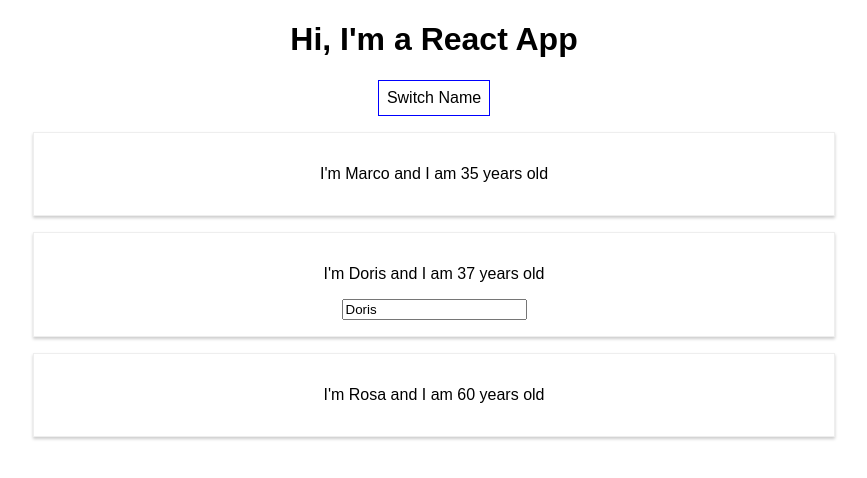
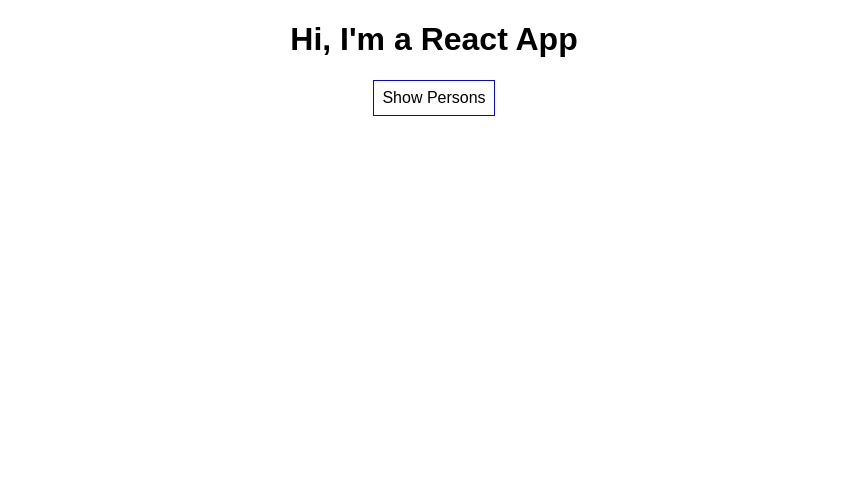
Before and after one commit to mbassale/react-complete-guide, a React (Create React App) app: page / in a window 1280 px wide. Shown: the top 478 px of the page, without its empty margins (206-1073 px from the left). Built offline with nearby package versions, Linux system fonts and the light colour scheme.

Commit message:
Render persons components using lists.
Signed-off-by: Marco Bassaletti <bassaletti@gmail.com>

```diff
--- a/src/App.js
+++ b/src/App.js
@@ -9,26 +9,23 @@
             { name: 'Marco', age: 35 },
             { name: 'Doris', age: 37 },
             { name: 'Rosa', age: 60 }
-        ]
+        ],
+        showPersons: false
     };
 
-    switchNameHandler = (newName) => {
+    nameChangedHandler = (event, person) => {
+        const newPersons = [...this.state.persons];
+        let index = newPersons.findIndex(p => p.name === person.name);
+        if (index < 0) return;
+        newPersons[index].name = event.target.value;
         this.setState({
-            persons: [
-                { name: newName, age: 40 },
-                { name: newName, age: 37 },
-                { name: newName, age: 60 }
-            ]
+            persons: newPersons
         });
     };
 
-    nameChangedHandler = (event) => {
+    togglePersonsHandler = () => {
         this.setState({
-            persons: [
-                { name: 'Marco', age: 40 },
-                { name: event.target.value, age: 37 },
-                { name: 'Rosa', age: 60 }
-            ]
+            showPersons: !this.state.showPersons
         });
     };
 
@@ -42,13 +39,15 @@
             cursor: 'pointer'
         };
 
+        const persons = this.state.showPersons ? this.state.persons.map((person, index) =>
+            <Person key={index} name={person.name} age={person.age}
+                    changed={(evt) => this.nameChangedHandler(evt, person)} />) : null;
+
         return (
             <div className="App">
                 <h1>Hi, I'm a React App</h1>
-                <button style={style} onClick={this.switchNameHandler.bind(this, 'Test')}>Switch Name</button>
-                <Person name={this.state.persons[0].name} age={this.state.persons[0].age} />
-                <Person name={this.state.persons[1].name} age={this.state.persons[1].age} changed={this.nameChangedHandler} />
-                <Person name={this.state.persons[2].name} age={this.state.persons[2].age} />
+                <button style={style} onClick={this.togglePersonsHandler}>{this.state.showPersons ? 'Hide Persons' : 'Show Persons'}</button>
+                { persons }
             </div>
         );
     }
```
